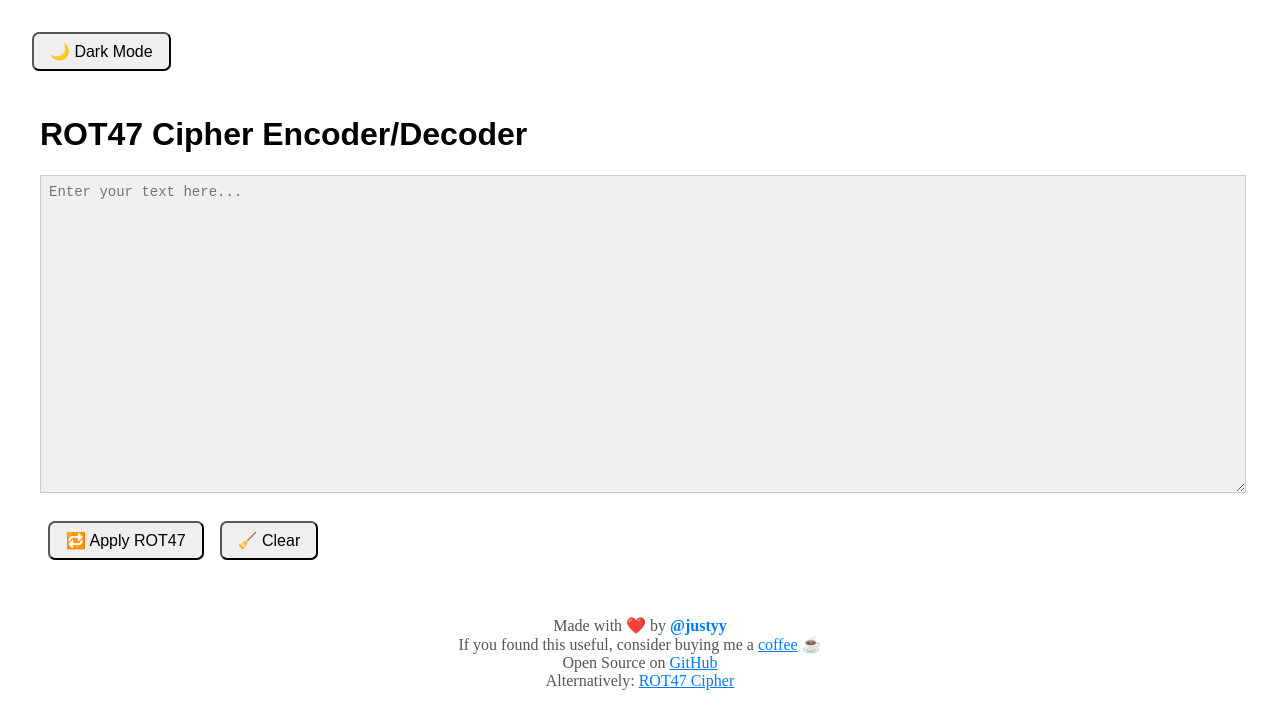
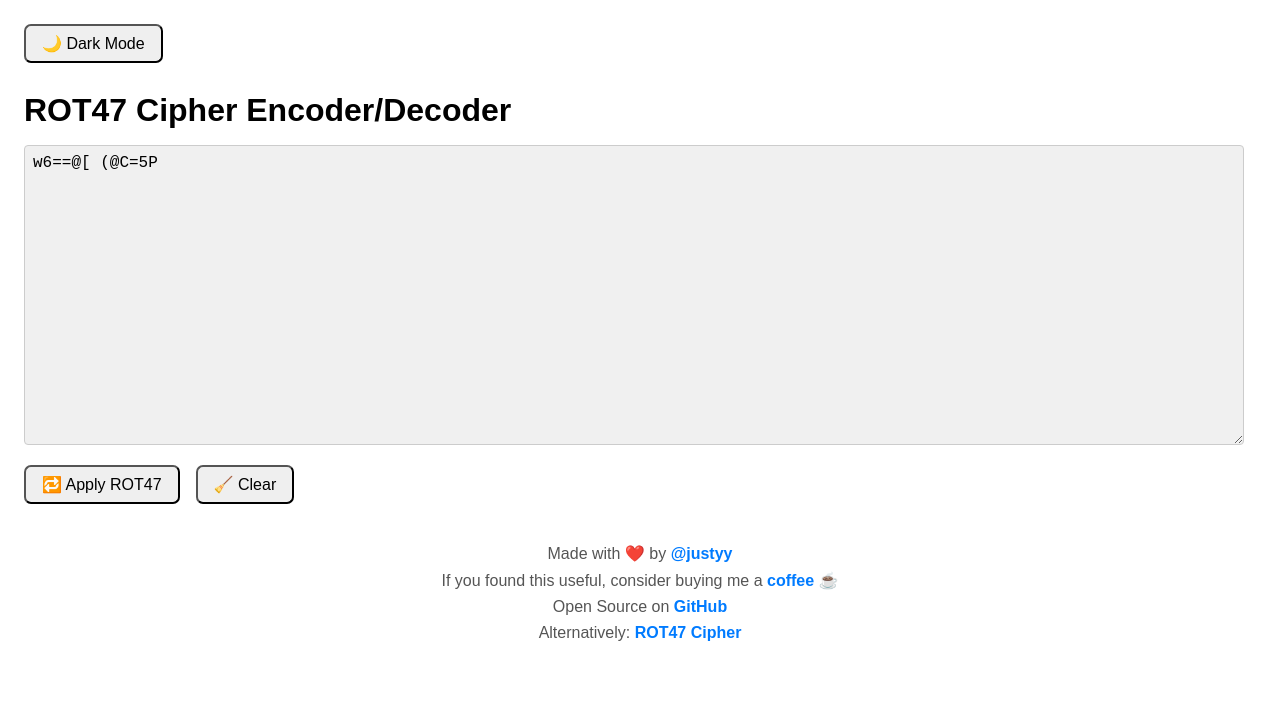
Before and after one commit to DoctorLai/rot47-converter, a React (Vite) app: page / in a window 1280 px wide. Shown: the top 728 px of the page. Built offline with nearby package versions, Linux system fonts and the light colour scheme.

Commit message:
Minor cleanup

```diff
--- a/src/App.css
+++ b/src/App.css
@@ -1,9 +1,11 @@
+/* ========== Base App Styles ========== */
 .app {
   background-color: #ffffff;
   color: #000000;
-  transition: background-color 0.3s ease, color 0.3s ease;
+  font-family: sans-serif;
   min-height: 100vh;
   padding: 1rem;
+  transition: background-color 0.3s ease, color 0.3s ease;
 }
 
 .app.dark {
@@ -11,13 +13,25 @@
   color: #ffffff;
 }
 
+/* ========== Header ========== */
+h1 {
+  margin-bottom: 1rem;
+}
+
+/* ========== Textarea ========== */
 textarea {
+  width: 99%;
+  height: 300px;
+  margin-bottom: 1rem;
+  padding: 0.5rem;
+  font-family: monospace;
+  font-size: 1rem;
+  border: 1px solid #ccc;
+  border-radius: 4px;
+  resize: vertical;
+  box-sizing: border-box;
   background-color: #f0f0f0;
   color: #000;
-  border: 1px solid #ccc;
-  font-family: monospace;
-  font-size: 14px;
-  padding: 0.5rem;
 }
 
 .app.dark textarea {
@@ -26,25 +40,38 @@ textarea {
   border: 1px solid #444;
 }
 
+/* ========== Buttons ========== */
 button {
   padding: 0.5rem 1rem;
   font-size: 1rem;
-  margin: 0.5rem;
+  margin-right: 1rem;
+  margin-bottom: 0.5rem;
   cursor: pointer;
   border-radius: 7px;
 }
 
+/* ========== Footer ========== */
+footer {
+  text-align: center;
+  margin-top: 2rem;
+  font-size: 1rem;
+}
+
 footer p {
-  margin: 0;
-  font-size: 1rem;
+  margin: 0.5rem 0;
   color: #555;
 }
 
 footer a {
+  text-decoration: none;
+  font-weight: bold;
   color: #007bff;
-  text-decoration: underline;
 }
 
 footer a:hover {
   color: #0056b3;
 }
+
+footer a.link {
+  text-decoration: underline;
+}
--- a/src/App.jsx
+++ b/src/App.jsx
@@ -9,7 +9,7 @@ export default function App() {
     return saved === "true"; // convert string to boolean
   });
 
-  const [text, setText] = useState("");
+  const [text, setText] = useState("w6==@[ (@C=5P");
 
   useEffect(() => {
     localStorage.setItem("darkMode", darkMode);
@@ -50,14 +50,13 @@ export default function App() {
       <button onClick={() => setDarkMode(!darkMode)}>
         {darkMode ? "🌞 Light Mode" : "🌙 Dark Mode"}
       </button>
-      <div style={{ padding: "1rem", fontFamily: "sans-serif" }}>
+      <div>
         <h1>ROT47 Cipher Encoder/Decoder</h1>
         <textarea
           value={text}
           onChange={(e) => setText(e.target.value)}
           onKeyDown={handleTab} // Add the keydown event handler
           placeholder="Enter your text here..."
-          style={{ width: "99%", height: "300px", marginBottom: "1rem" }}
         />
         <div>
           <button onClick={handleTransform}>🔁 Apply ROT47</button>
@@ -65,9 +64,7 @@ export default function App() {
         </div>
       </div>
 
-      <footer
-        style={{ textAlign: "center", marginTop: "2rem", fontSize: "1rem" }}
-      >
+      <footer>
         <div className="footer">
           <p>
             Made with ❤️ by{" "}
@@ -75,7 +72,6 @@ export default function App() {
               href="https://github.com/doctorlai"
               target="_blank"
               rel="noopener noreferrer"
-              style={{ textDecoration: "none", fontWeight: "bold" }}
             >
               @justyy
             </a>
@@ -86,7 +82,6 @@ export default function App() {
               href="https://justyy.com/out/bmc"
               target="_blank"
               rel="noopener noreferrer"
-              style={{ color: "#007bff", textDecoration: "underline" }}
             >
               coffee
             </a>{" "}
@@ -98,7 +93,6 @@ export default function App() {
               href="https://github.com/DoctorLai/rot47-converter"
               target="_blank"
               rel="noopener noreferrer"
-              style={{ color: "#007bff", textDecoration: "underline" }}
             >
               GitHub
             </a>
@@ -109,7 +103,6 @@ export default function App() {
               href="https://rot47.net/"
               target="_blank"
               rel="noopener noreferrer"
-              style={{ color: "#007bff", textDecoration: "underline" }}
             >
               ROT47 Cipher
             </a>
```
Also changed, not shown: 1 other file (tests, documents, lock files or other folders).
